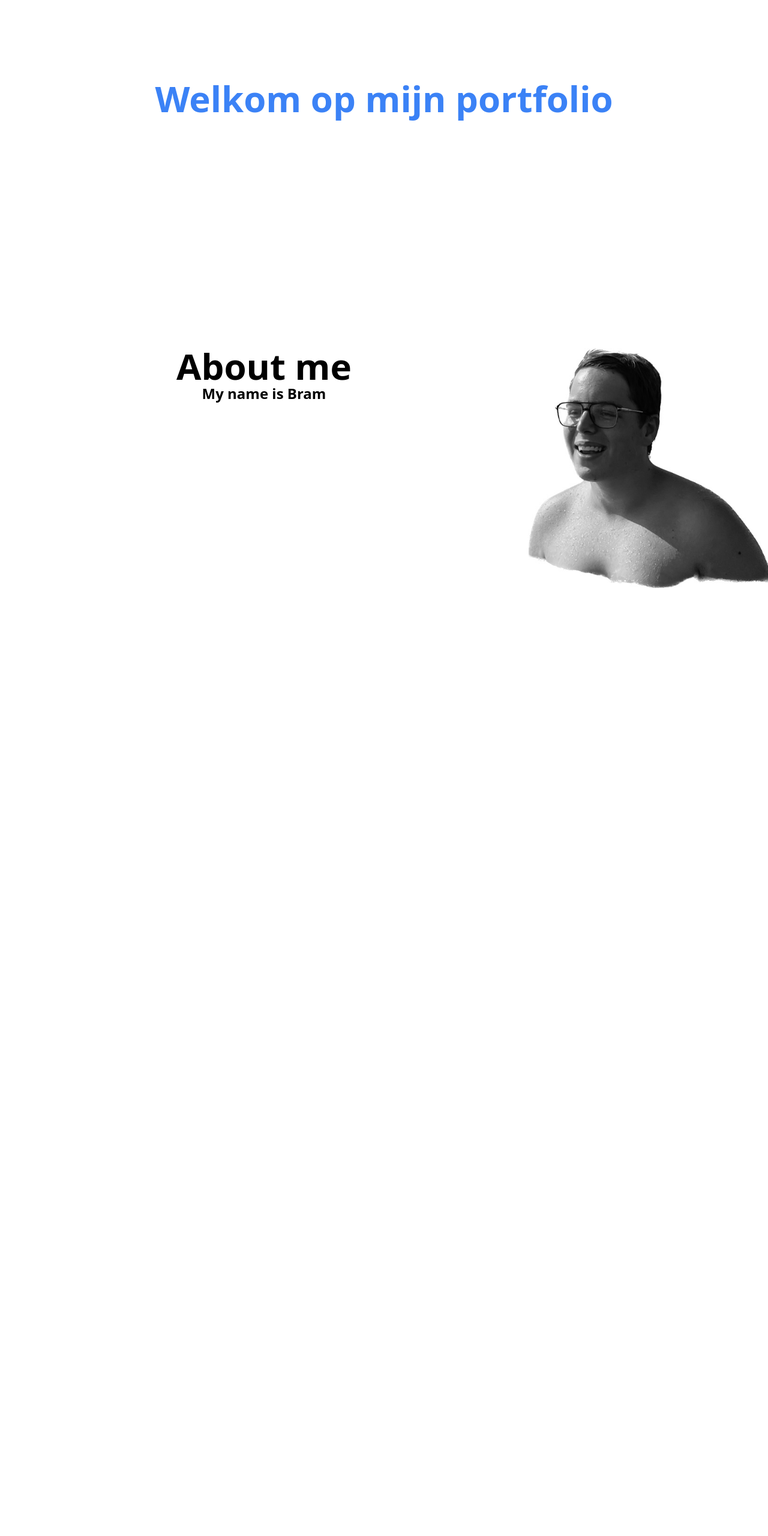
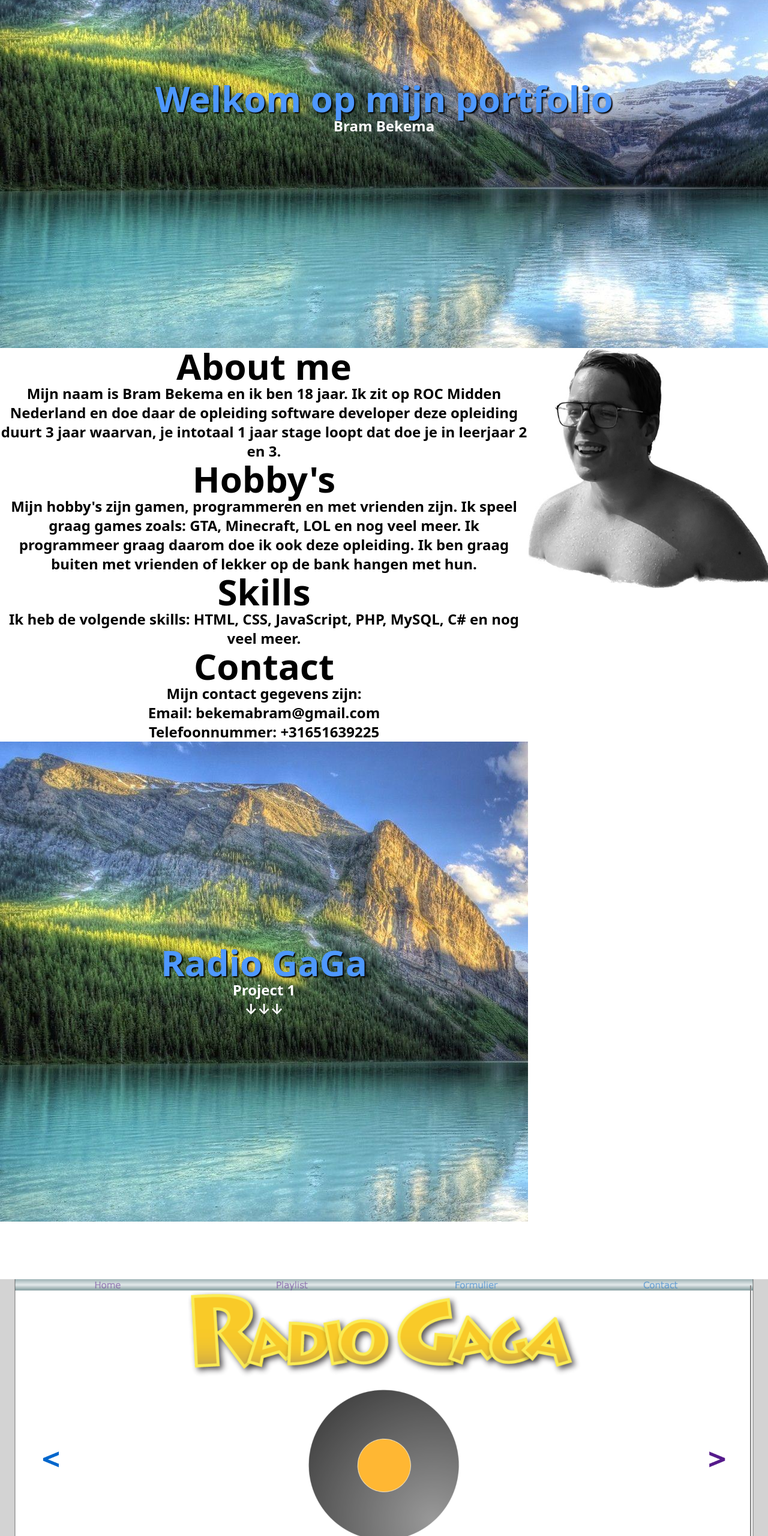
Before and after one commit to WhiteDocs/brambekema.github.io, a plain HTML site: page index.html in a window 1280 px wide. Shown: the part 220-2780 px from the top of the page at 60% size. Before the commit the page ends 1600 px from the top, so only its background shows below. Drawn offline with nearby package versions, Linux system fonts and the light colour scheme.

Commit message:
Skills and projects

```diff
--- a/css/style.css
+++ b/css/style.css
@@ -3,6 +3,6 @@
     height: 400px;
 }
 
-.fi-text {
-    float
+.flex flex-col items-center justify-center h-screen {
+    background-image: url(../img/nature_background.jpg);
 }
--- a/index.html
+++ b/index.html
@@ -4,7 +4,7 @@
     <meta charset="UTF-8">
     <meta http-equiv="X-UA-Compatible" content="IE=edge">
     <meta name="viewport" content="width=device-width, initial-scale=1.0">
-    <title>Document</title>
+    <title>Home - Portfolio Bram</title>
     <link rel="stylesheet" href="./css/style.css">
     <link href="https://unpkg.com/tailwindcss@^1.0/dist/tailwind.min.css" rel="stylesheet">
     <link rel="stylesheet" href="https://unpkg.com/aos@next/dist/aos.css" />
@@ -16,25 +16,53 @@
       AOS.init();
     </script>
 
-    <!-- Welcome to my portfolio, middle of the screen, animation, keep moving -->
-    <div class="flex flex-col items-center justify-center h-screen">
-        <h1 class="text-6xl font-bold text-center text-blue-500" data-aos="fade-up">Welkom op mijn portfolio</h1>
-        <h2 class="text-2xl font-bold text-center text-white" data-aos="fade-up">Keep scrolling</h2>
+    <div class="flex flex-col items-center justify-center h-screen" style="background-image: url(./img/nature_background.jpg);">
+        <h1 class="text-6xl font-bold text-center" data-aos="fade-up" style="color: rgb(78, 152, 255);  text-shadow: 2px 2px 2px #000000;">Welkom op mijn portfolio</h1>
+        <h2 class="text-2xl font-bold text-center text-white" data-aos="fade-up">Bram Bekema</h2>
     </div>
 
-    <!-- Make in picture slide in screen when scroling on the right side of the screen -->
     <div class="flex flex-col items-center justify-right h-screen" style="float: right;">
-        <img src="./img/portret_bw_transparent.jpg" alt="Picture of me" class="fi-picture" data-aos="zoom-in-left">
+        <img src="./img/portret_bw_transparent.jpg" alt="Picture of me" class="fi-picture">
         </div>
     </div>
 
-    <!-- Add text to the left side of the picture -->
     <div class="fi-text" data-aos="zoom-in-right">
         <h1 class="text-6xl font-bold text-center text-black">About me</h1>
-        <h2 class="text-2xl font-bold text-center text-black">My name is Bram</h2>
+        <h2 class="text-2xl font-bold text-center text-black">Mijn naam is Bram Bekema en ik ben 18 jaar. Ik zit op ROC Midden Nederland en doe daar de opleiding software developer deze opleiding duurt 3 jaar waarvan, je intotaal 1 jaar stage loopt dat doe je in leerjaar 2 en 3.</h2>
 
+        <h1 class="text-6xl font-bold text-center text-black">Hobby's</h1>
+        <h2 class="text-2xl font-bold text-center text-black">Mijn hobby's zijn gamen, programmeren en met vrienden zijn. Ik speel graag games zoals: GTA, Minecraft, LOL en nog veel meer. Ik programmeer graag daarom doe ik ook deze opleiding. Ik ben graag buiten met vrienden of lekker op de bank hangen met hun.</h2>
     </div>
 
+    <div class="fi-text" data-aos="zoom-in-left">
+        <h1 class="text-6xl font-bold text-center text-black">Skills</h1>
+        <h2 class="text-2xl font-bold text-center text-black">Ik heb de volgende skills: HTML, CSS, JavaScript, PHP, MySQL, C# en nog veel meer.</h2>
+
+        <h1 class="text-6xl font-bold text-center text-black">Contact</h1>
+        <h2 class="text-2xl font-bold text-center text-black">Mijn contact gegevens zijn: <br> Email:
+            <a href="mailto:bekemabram@gmail.com">bekemabram@gmail.com</a>
+            <br> Telefoonnummer: +31651639225</h2>
+    </div>
+
+    <div class="flex flex-col items-center justify-center h-screen" style="background-image: url(./img/nature_background.jpg);">
+        <h1 class="text-6xl font-bold text-center" data-aos="fade-up" style="color: rgb(78, 152, 255);  text-shadow: 2px 2px 2px #000000;">Radio GaGa</h1>
+        <h2 class="text-2xl font-bold text-center text-white" data-aos="fade-up">Project 1</h2>
+        <h2 class="text-2xl font-bold text-center text-white" data-aos="fade-up">↓↓↓</h2>
+    </div>
+
+    <div class="flex flex-col items-center justify-center h-screen">
+        <a href="http://574520.klas4s22.mid-ica.nl/radiogaga/">
+            <img alt="Qries" src="./img/radiogaga.png"
+         width=100%" height="100%">
+        </a>
+        <h1 class="text-6xl font-bold text-center" data-aos="fade-up" style="color: rgb(78, 152, 255);  text-shadow: 2px 2px 2px #000000;"></h1>
+        <h2 class="text-2xl font-bold text-center text-white" data-aos="fade-up"></h2>
+    </div>
+
+    <div class="flex flex-col items-center justify-center h-screen" style="background-image: url(./img/nature_background.jpg);">
+        <h1 class="text-6xl font-bold text-center" data-aos="fade-up" style="color: rgb(78, 152, 255);  text-shadow: 2px 2px 2px #000000;">Project 3</h1>
+        <h2 class="text-2xl font-bold text-center text-white" data-aos="fade-up">Project 3</h2>
+    </div>
 
 </body>
 </html>
```
Also changed, not shown: img/nature_background.jpg (added), img/nyskyline.jpg (renamed from img/450430.jpg), img/radiogaga.png (added).
